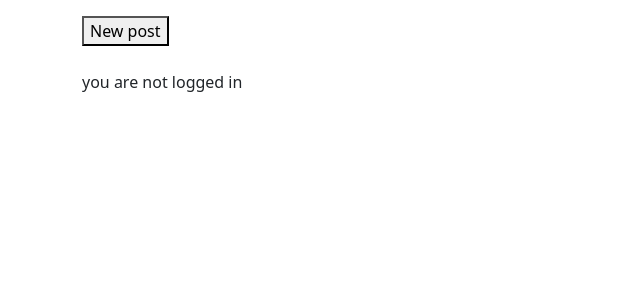
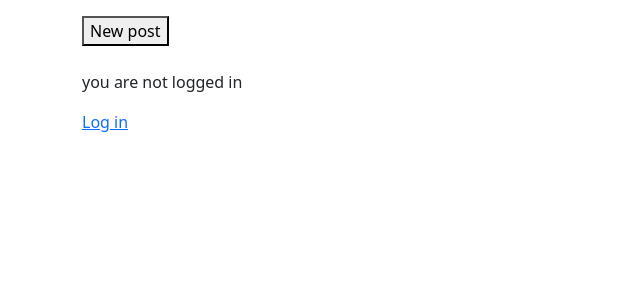
Before and after one commit to vdan64/practica9, a Django app: page / in a window 1280 px wide. Shown: the part 89-389 px from the top of the page, without its empty margins (0-640 px from the left). Run offline with Django 5.2, Linux system fonts and the light colour scheme.

Commit message:
login logout

```diff
--- a/django_project/settings.py
+++ b/django_project/settings.py
@@ -123,3 +123,4 @@ STATIC_URL = 'static/'
 
 DEFAULT_AUTO_FIELD = 'django.db.models.BigAutoField'
 LOGIN_REDIRECT_URL = 'home'
+LOGOUT_REDIRECT_URL = 'home'
--- a/templates/home.html
+++ b/templates/home.html
@@ -3,13 +3,17 @@
 {% block content %}
     {% if user.is_authenticated %}
         hello my friend {{ user.username }}!
+        <form action="{% url 'logout' %}" method="post">
+            {% csrf_token %}
+            <button type="submit">Log out</button>
+        </form>
         {% for post in post_list %}
             <a href="{% url 'post_detail' post.pk %}"><h1>{{ post.title }}</h1></a>
             <p>{{ post.body }}</p>
          {% endfor %}
     {% else %}
         <p>you are not logged in</p>
-        <a href="{% url 'login' %}"></a>
+        <a href="{% url 'login' %}">Log in</a>
     {% endif %}
 
 {% endblock content %}
```
Also changed, not shown: db.sqlite3.
